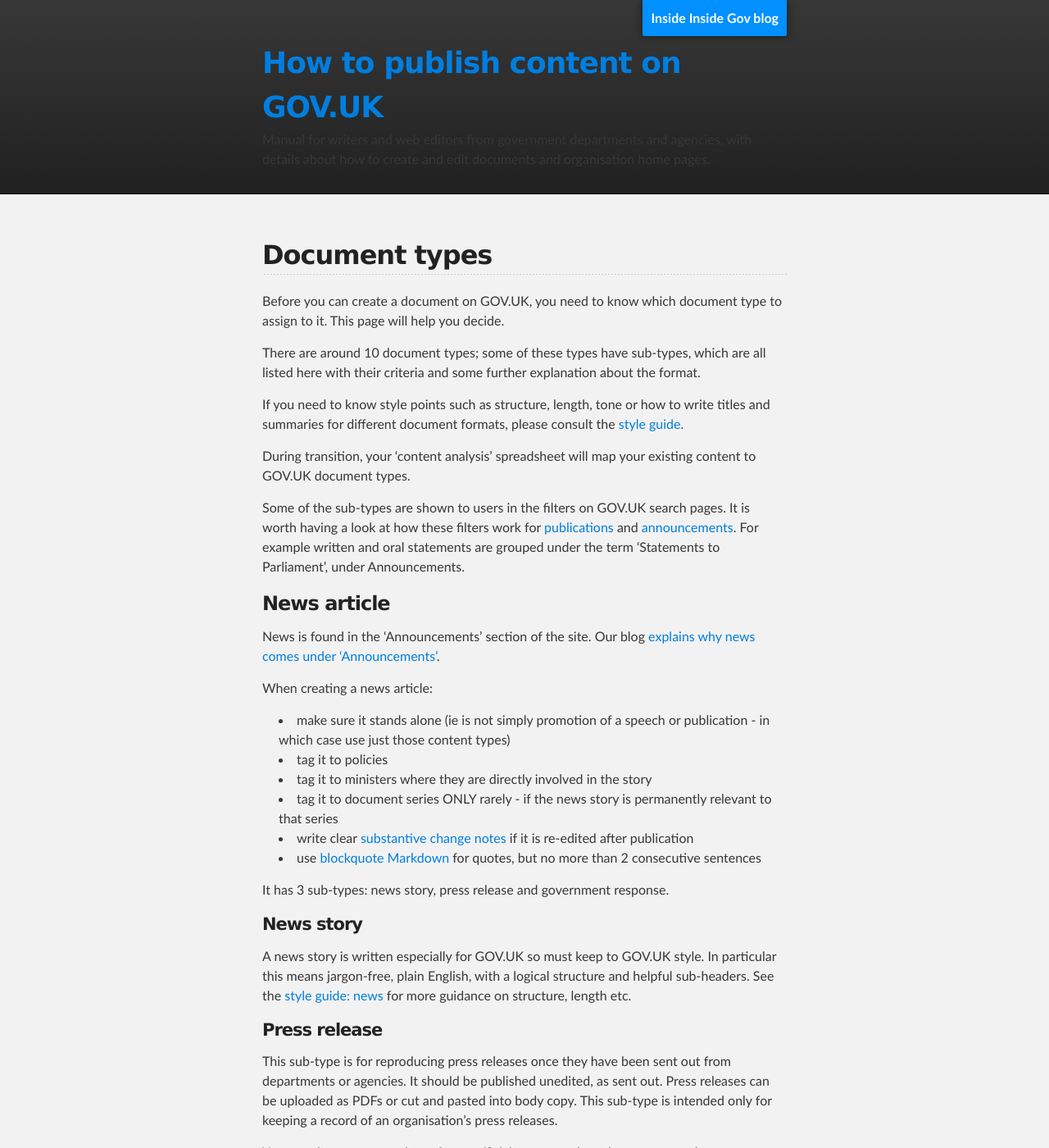
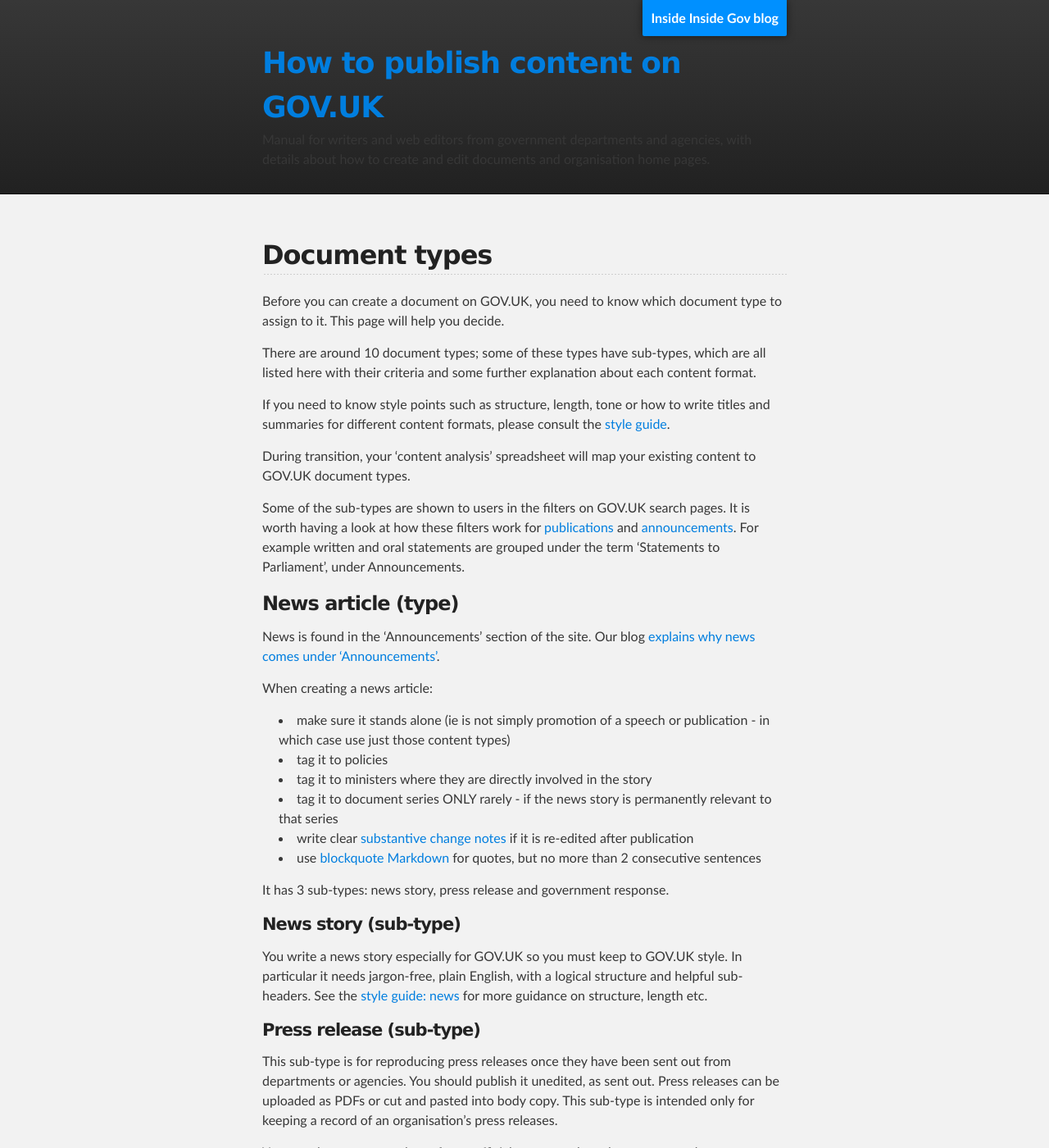
Before and after one commit to alphagov/inside-government-admin-guide, a Jekyll site: the page built from creating-documents/document-types.md, in a window 1280 px wide and 1400 px high. Shown: the whole window at 82% size. Built offline with Jekyll 4.4.1, drawn with Linux system fonts in a browser that asks for light colours; some of the changed text lies outside the part shown.

Commit message:
Update document-types.md

```diff
--- a/creating-documents/document-types.md
+++ b/creating-documents/document-types.md
@@ -7,16 +7,16 @@
 
 Before you can create a document on GOV.UK, you need to know which document type to assign to it. This page will help you decide.
 
-There are around 10 document types; some of these types have sub-types, which are all listed here with their criteria and some further explanation about the format.
+There are around 10 document types; some of these types have sub-types, which are all listed here with their criteria and some further explanation about each content format.
 
-If you need to know style points such as structure, length, tone or how to write titles and summaries for different document formats, please consult the [style guide](https://www.gov.uk/designprinciples/insidegovernment).
+If you need to know style points such as structure, length, tone or how to write titles and summaries for different content formats, please consult the [style guide](https://www.gov.uk/designprinciples/insidegovernment).
 
 During transition, your 'content analysis' spreadsheet will map your existing content to GOV.UK document types.
 
 Some of the sub-types are shown to users in the filters on GOV.UK search pages. It is worth having a look at how these filters work for [publications](https://www.gov.uk/government/publications) and [announcements](https://www.gov.uk/government/announcements). For example written and oral statements are grouped under the term 'Statements to Parliament', under Announcements.
 
 
-### News article
+### News article (type)
 
 News is found in the 'Announcements' section of the site. Our blog [explains why news comes under 'Announcements'](http://inside-inside-gov.tumblr.com/post/34783661077/announcements).
 
@@ -32,29 +32,29 @@
 It has 3 sub-types: news story, press release and government response.
 
 
-#### News story
+#### News story (sub-type)
 
-A news story is written especially for GOV.UK so must keep to GOV.UK style. In particular this means jargon-free, plain English, with a logical structure and helpful sub-headers. See the [style guide: news](https://www.gov.uk/designprinciples/insidegovernment#news) for more guidance on structure, length etc.
+You write a news story especially for GOV.UK so you must keep to GOV.UK style. In particular it needs jargon-free, plain English, with a logical structure and helpful sub-headers. See the [style guide: news](https://www.gov.uk/designprinciples/insidegovernment#news) for more guidance on structure, length etc.
 
 
-#### Press release
+#### Press release (sub-type)
 
-This sub-type is for reproducing press releases once they have been sent out from departments or agencies. It should be published unedited, as sent out. Press releases can be uploaded as PDFs or cut and pasted into body copy. This sub-type is intended only for keeping a record of an organisation's press releases.
+This sub-type is for reproducing press releases once they have been sent out from departments or agencies. You should publish it unedited, as sent out. Press releases can be uploaded as PDFs or cut and pasted into body copy. This sub-type is intended only for keeping a record of an organisation's press releases.
 
 You can also use press release for an official statement by a department spokesperson or minister (but not a parliamentary statement, which should use speech format).
 
 
-#### Government response
+#### Government response (sub-type)
 
 This is for a press statement responding to coverage in the media (but not a parliamentary statement, which should use speech format). It does not include press articles written by ministers or letters to newspapers from ministers (see speech format).
 
 
-### Speech, statement or article
+### Speech, statement or article (type)
 
 This format covers all types of formal announcement made by government. Note that if an announcement has been made in this format, you don't need a news story about that announcement as it speaks for itself.
 
 
-#### Speech (transcript/draft/speaking notes) sub type
+#### Speech: transcript/draft/speaking notes (sub-types)
 
 A speech is delivered to a specific audience and often asserts the government's message or position on an issue. When creating a speech:
 
@@ -84,7 +84,7 @@
 * never use the blockquote markdown as the statement is a quote throughout
 
 
-#### Authored article sub-type
+#### Authored article (sub-type)
 
 An authored article is a republication of a piece written for publication elsewhere (usually a newspaper) by a minister. It does not include letters to newspapers. When creating an authored article:
 
@@ -96,7 +96,7 @@
 
 
 
-### Publication
+### Publication (type)
 
 A publication page carries the publication as an attachment: most publication pages carry just 1 stand-alone document.
 
@@ -123,71 +123,75 @@
 Write the publication title in the box where you upload the attachment. You should reproduce the given title of the publication. This publication title is searchable on the public site.
 
 
-#### Policy paper sub-type
+#### Policy paper (sub-type)
 
 Use this for strategy, planning or implementation of a government policy. It includes white papers, operational plans, action plans etc.
 
 A lot of publications are likely to fall into this category, but note that it excludes consultations, research and impact assessments. If it is a corporate report about your organisation, see below.
 
 
-#### Impact assessment sub-type
+#### Impact assessment (sub-type)
 
 This is a very specific content type for assessments of proposed initatives or regulatory changes.
 
 Note that impact assessments are often published before or during consultations. They should not be uploaded within the consultation, but should have their own page.
 
 
-#### Guidance sub-type
+#### Guidance (sub-type)
 
-Use this for manuals, handbooks and any other stand-alone documents that offer advice. You can also write guidance in a digital format as an [HTML document] (this replaces the previous web-based content type, detailed guides).
+Use this for manuals, handbooks and any other stand-alone documents that offer advice. You can also write guidance in a digital format as an HTML document (this replaces the previous web-based content type, detailed guides).
 
 
-#### Form sub-type
+#### Form (sub-type)
 
 Use this for a document that needs to be completed by users. You can include a guidance document that goes with the form on the same page as a supporting document.
 
 
-#### Statistics and national statistics sub-types
+#### Statistics and national statistics (sub-types)
 
 Use 'statistics' for data produced by members of the Government Statistical Service.
 
 Use 'national statistics' for anything that meets the UK Statistics Authority's code of practice; this content automatically displays the national statistics logo.
 
 
-#### Research and analysis
+#### Research and analysis (sub-type)
 
 Use this for any research relevant to government policy.
 
 
-#### Corporate reports
+#### Corporate report (sub-type)
 
 Use this for publications about what your organisation does; it includes annual reports, .
 
 
-#### Transparency data
+#### Transparency data (sub-type)
 
-Use this for spending, salaries, gifts and hospitality, .
+Use this for spending, salaries, gifts and hospitality.
 
 
+#### FOI release (sub-type)
+
+for responses to Freedom of information requests
 
 
-* 'FOI release' for responses to Freedom of information requests
+#### Independent report (sub-type)
 
-* 'Independent reports' for reports commissioned about government from third parties
+for reports commissioned about government from third parties
 
-#### Correspondence
+
+#### Correspondence (sub-type)
 
 Use this for letters to individuals or organisations. Also use for newsletters
 
 
-#### Promotional material
+#### Promotional material (sub-type)
 
 Use this for posters and leaflets that promote government services. It can include resources for other government agents or local authorities to reproduce, such as logos and images.
 
 Be careful with this content type. If the resource contains guidance, such as an information pack, then even if it is also promotional you should count it as the guidance sub-type.
 
 
-#### Maps
+#### Maps (sub-type)
 
 
 
@@ -201,7 +205,7 @@
 
 
 
-### Policy
+### Policy (type)
 
 Clear and complete definition of government policy on a specific issue. Policy supporting detail pages can be added after the policy is created and saved.
 
@@ -210,7 +214,7 @@
 [Instructions](creating-a-new-doc.html)
 
 
-### Consultation
+### Consultation (type)
 
 For all kinds of consultation including discussion documents and calls for evidence. All stages of a consultation including the government’s response are added to the same page.
 
@@ -218,7 +222,7 @@
 
 [Instructions](creating-a-new-doc.html)
 
-### Detailed guide
+### Detailed guide (type)
 
 Information that answers a specific and discrete user need for detailed guidance (eg for stakeholders, niche or technical audiences).
 
@@ -227,7 +231,7 @@
 [Instructions](creating-a-new-doc.html)
 
 
-### Statistical data set
+### Statistical data set (type)
 
 ‘Live’ statistical data that’s frequently updated. If the data is a one off snapshot then use the publication types of 'Statistics' or 'National Statistics' instead.
 
@@ -236,14 +240,14 @@
 [Instructions](creating-a-new-doc.html)
 
 
-### Case study
+### Case study (type)
 
 A real world example that shows best practice, illustrates an issue or demonstrates policy in action. Should be useful on an ongoing basis, create a news story if not.
 
 [Instructions](creating-a-new-doc.html)
 
 
-### Fatality notice
+### Fatality notice (type)
 
 Ministry of Defence only. News style content type announcing the death of a member of the armed forces.
 
@@ -252,7 +256,7 @@
 [Instructions](creating-a-new-doc.html)
 
 
-### Worldwide priority
+### Worldwide priority (type)
 
 Definitions of UK government priorities in international locations.
 
```
Also changed, not shown: other parts of creating-documents/document-types.md (+1 -1 lines).
